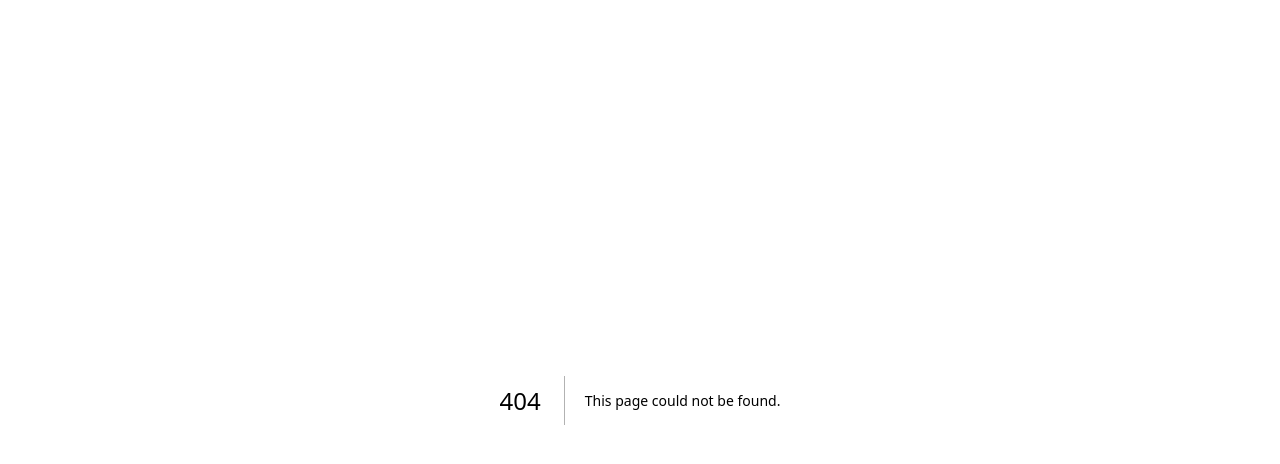
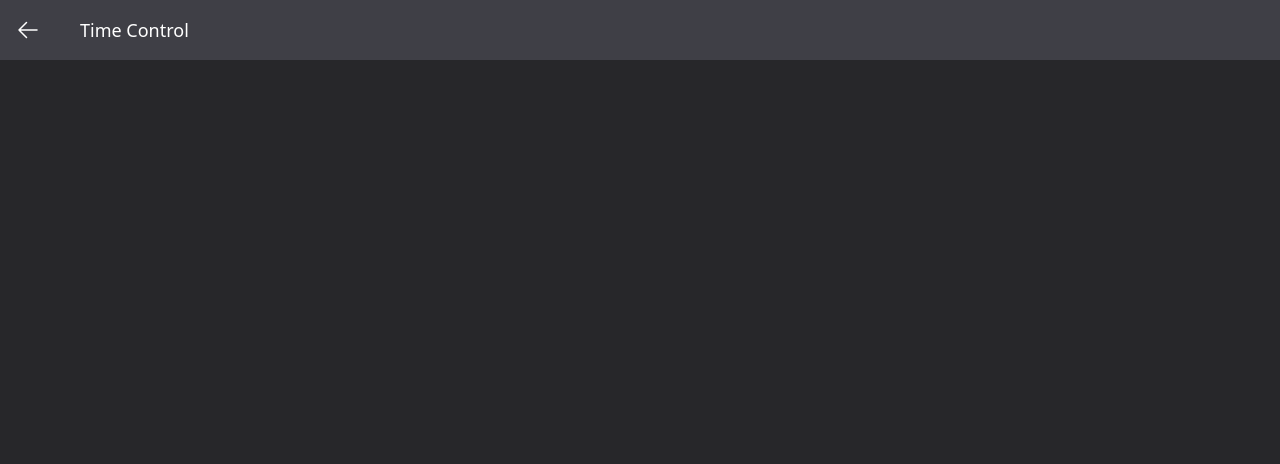
Before and after one commit to mamad-1999/Chess-Clocks, a Next.js app: page /time in a window 1280 px wide. Before the commit this address had no page. Shown: the top 464 px of the page. Built offline with nearby package versions, Linux system fonts and the light colour scheme.

Commit message:
fit: create new page {time} and add NavBar component

```diff
--- /dev/null
+++ b/src/app/components/NavBar.tsx
@@ -0,0 +1,18 @@
+import Link from "next/link"
+
+const NavBar = () => {
+    return (
+        <nav className="bg-zinc-700 p-4">
+            <div className="flex items-center justify-start gap-10">
+                <Link href={"/"}>
+                    <svg xmlns="http://www.w3.org/2000/svg" fill="none" viewBox="0 0 24 24" strokeWidth={1.5} stroke="currentColor" className="w-6 h-6 stroke-white cursor-pointer hover:translate-x-1 transition-transform">
+                        <path strokeLinecap="round" strokeLinejoin="round" d="M10.5 19.5L3 12m0 0l7.5-7.5M3 12h18" />
+                    </svg>
+                </Link>
+                <h3 className="text-white text-lg">Time Control</h3>
+            </div>
+        </nav>
+    )
+}
+
+export default NavBar
--- a/src/app/components/ToolBar.tsx
+++ b/src/app/components/ToolBar.tsx
@@ -1,5 +1,6 @@
 "use client"
 
+import Link from "next/link"
 import { soundControl } from "@/redux/features/toolBarSlice"
 import { useAppDispatch, useAppSelector } from "@/redux/hook"
 import { reset } from "@/redux/features/timerSlice"
@@ -39,9 +40,11 @@ const ToolBar = ({ onPlay, onPause }: ToolBarProps) => {
                 </div>
             </div>
             <div className="flex md:flex-col items-center justify-evenly w-full h-full">
-                <svg xmlns="http://www.w3.org/2000/svg" fill="none" viewBox="0 0 24 24" strokeWidth={1.5} stroke="currentColor" className="w-9 h-9 stroke-stone-400">
-                    <path strokeLinecap="round" strokeLinejoin="round" d="M12 6v6h4.5m4.5 0a9 9 0 11-18 0 9 9 0 0118 0z" />
-                </svg>
+                <Link href={"/time"}>
+                    <svg xmlns="http://www.w3.org/2000/svg" fill="none" viewBox="0 0 24 24" strokeWidth={1.5} stroke="currentColor" className="w-9 h-9 stroke-stone-400">
+                        <path strokeLinecap="round" strokeLinejoin="round" d="M12 6v6h4.5m4.5 0a9 9 0 11-18 0 9 9 0 0118 0z" />
+                    </svg>
+                </Link>
                 <div onClick={() => dispatch(soundControl())}>
                     {state.soundStatus ? (
                         <svg xmlns="http://www.w3.org/2000/svg" fill="none" viewBox="0 0 24 24" strokeWidth={1.5} stroke="currentColor" className="w-9 h-9 stroke-stone-400 cursor-pointer">
--- /dev/null
+++ b/src/app/time/page.tsx
@@ -0,0 +1,11 @@
+import NavBar from "../components/NavBar"
+
+const page = () => {
+    return (
+        <div className="min-h-screen bg-zinc-800">
+            <NavBar />
+        </div>
+    )
+}
+
+export default page
```
